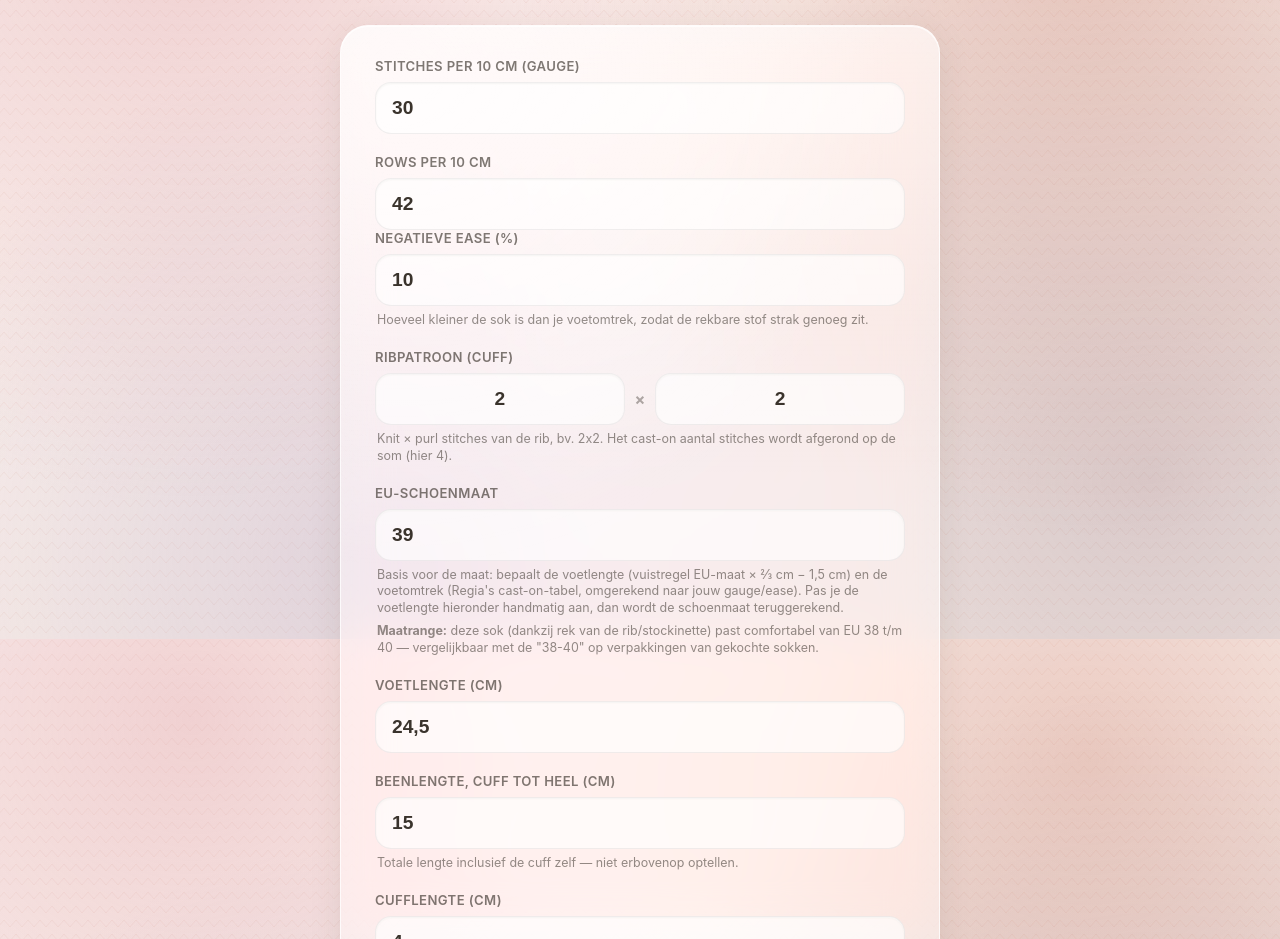
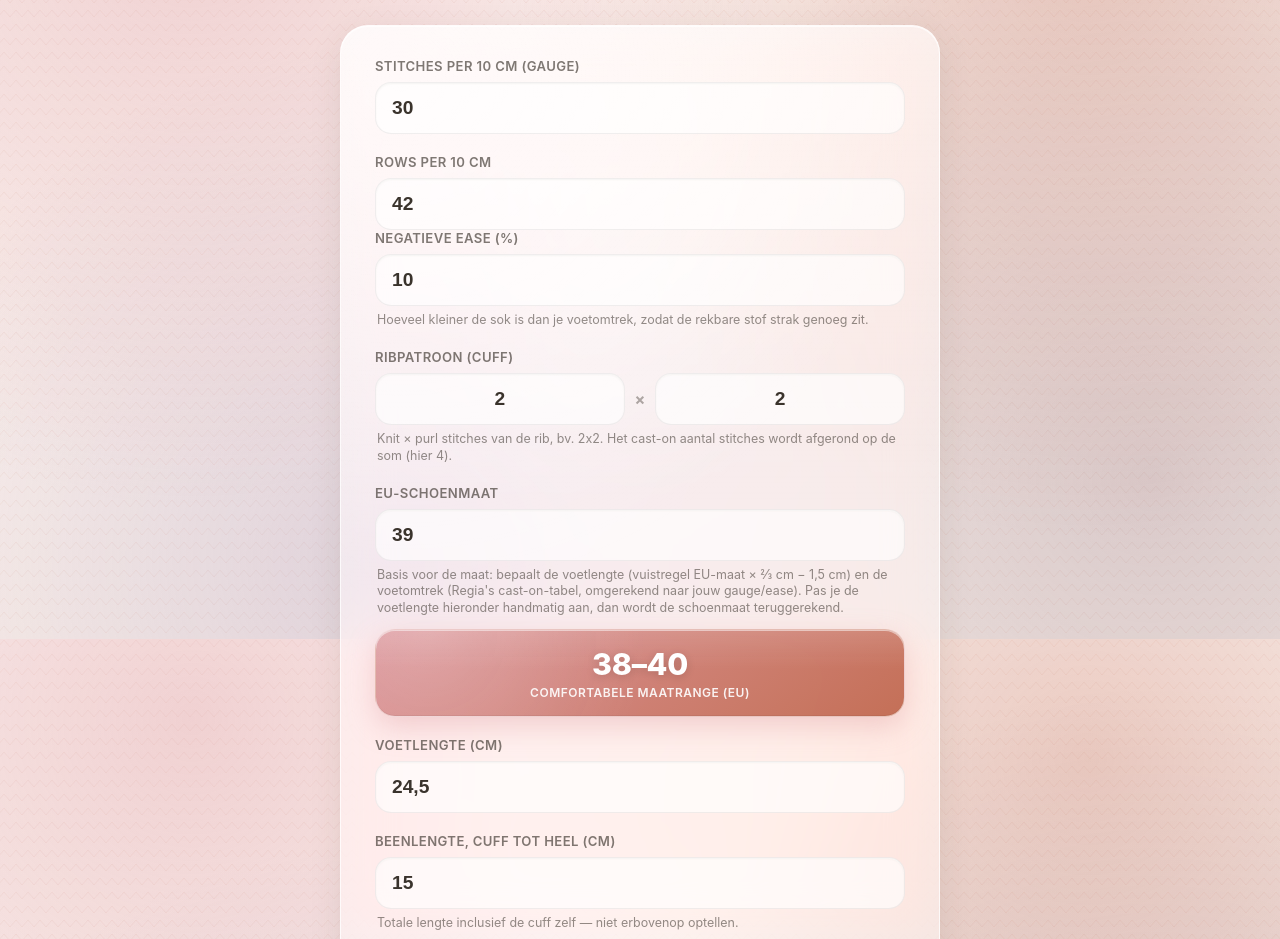
Before and after one commit to mrlando/Breitools, a plain HTML site: page sokkentool.html in a window 1280 px wide. Shown: the part 161-1100 px from the top of the page. Drawn offline with Linux system fonts and the light colour scheme; no server answers.

Commit message:
Sokkentool: maatrange als eigen rose blok, groter weergegeven (v23)
Verplaatst van kleine tekst-hint naar .size-range-card met de range
groot uitgelicht, zelfde rose/terracotta stijl als result-card/step.

```diff
--- a/sokkentool.html
+++ b/sokkentool.html
@@ -58,7 +58,10 @@
       <label for="euSize">EU-schoenmaat</label>
       <input type="text" inputmode="decimal" id="euSize" value="39">
       <p class="field-hint">Basis voor de maat: bepaalt de voetlengte (vuistregel EU-maat × ⅔ cm − 1,5 cm) en de voetomtrek (Regia's cast-on-tabel, omgerekend naar jouw gauge/ease). Pas je de voetlengte hieronder handmatig aan, dan wordt de schoenmaat teruggerekend.</p>
-      <p class="field-hint" id="sizeRangeHint"></p>
+      <div class="size-range-card" id="sizeRangeCard">
+        <span class="value" id="sizeRangeValue"></span>
+        <span class="label">comfortabele maatrange (EU)</span>
+      </div>
     </div>
     <div class="field">
       <label for="footLength">Voetlengte (cm)</label>
@@ -212,13 +215,15 @@
     return (footLength + 1.5) / (2 / 3);
   }
 
-  const sizeRangeHint = document.getElementById('sizeRangeHint');
+  const sizeRangeCard = document.getElementById('sizeRangeCard');
+  const sizeRangeValue = document.getElementById('sizeRangeValue');
 
   function updateSizeRangeHint() {
     const euSize = parseNum(euSizeInput.value);
-    if (isNaN(euSize) || euSize <= 0) { sizeRangeHint.textContent = ''; return; }
+    if (isNaN(euSize) || euSize <= 0) { sizeRangeCard.style.visibility = 'hidden'; return; }
+    sizeRangeCard.style.visibility = 'visible';
     const rounded = Math.round(euSize);
-    sizeRangeHint.innerHTML = '<strong>Maatrange:</strong> deze sok (dankzij rek van de rib/stockinette) past comfortabel van EU ' + (rounded - 1) + ' t/m ' + (rounded + 1) + ' — vergelijkbaar met de "' + (rounded - 1) + '-' + (rounded + 1) + '" op verpakkingen van gekochte sokken.';
+    sizeRangeValue.textContent = (rounded - 1) + '–' + (rounded + 1);
   }
 
   euSizeInput.addEventListener('input', () => {
--- a/style.css
+++ b/style.css
@@ -149,6 +149,40 @@ input:focus {
 .rounded-row .rounded-value { font-size: 1.3em; font-weight: 700; }
 .rounded-row .rounded-label { font-size: 0.78em; opacity: 0.85; }
 
+.size-range-card {
+  margin-top: 12px;
+  padding: 16px 18px;
+  border-radius: 20px;
+  text-align: center;
+  background:
+    radial-gradient(circle at 10% 5%, rgba(255,255,255,0.18), rgba(255,255,255,0) 45%),
+    linear-gradient(180deg, rgba(255,255,255,0.12) 0%, rgba(255,255,255,0) 45%),
+    linear-gradient(145deg, rgba(217,142,148,0.95), rgba(193,105,79,0.95));
+  border: 1px solid rgba(255,255,255,0.5);
+  box-shadow:
+    0 10px 28px rgba(217,142,148,0.35),
+    inset 0 1px 0 rgba(255,255,255,0.5),
+    inset 0 -1px 0 rgba(0,0,0,0.05);
+}
+.size-range-card .value {
+  display: block;
+  font-size: 1.9em;
+  font-weight: 800;
+  letter-spacing: -0.01em;
+  color: #fff;
+  text-shadow: 0 2px 8px rgba(0,0,0,0.15);
+}
+.size-range-card .label {
+  display: block;
+  margin-top: 3px;
+  font-size: 0.75em;
+  font-weight: 600;
+  color: #fff;
+  opacity: 0.9;
+  text-transform: uppercase;
+  letter-spacing: 0.04em;
+}
+
 .hint { margin-top: 16px; font-size: 0.85em; opacity: 0.55; text-align: center; line-height: 1.4; }
 .hint strong { color: var(--wool-plum); opacity: 1; }
 
```
Also changed, not shown: index.html (+1 -1 lines), 2 other files.
